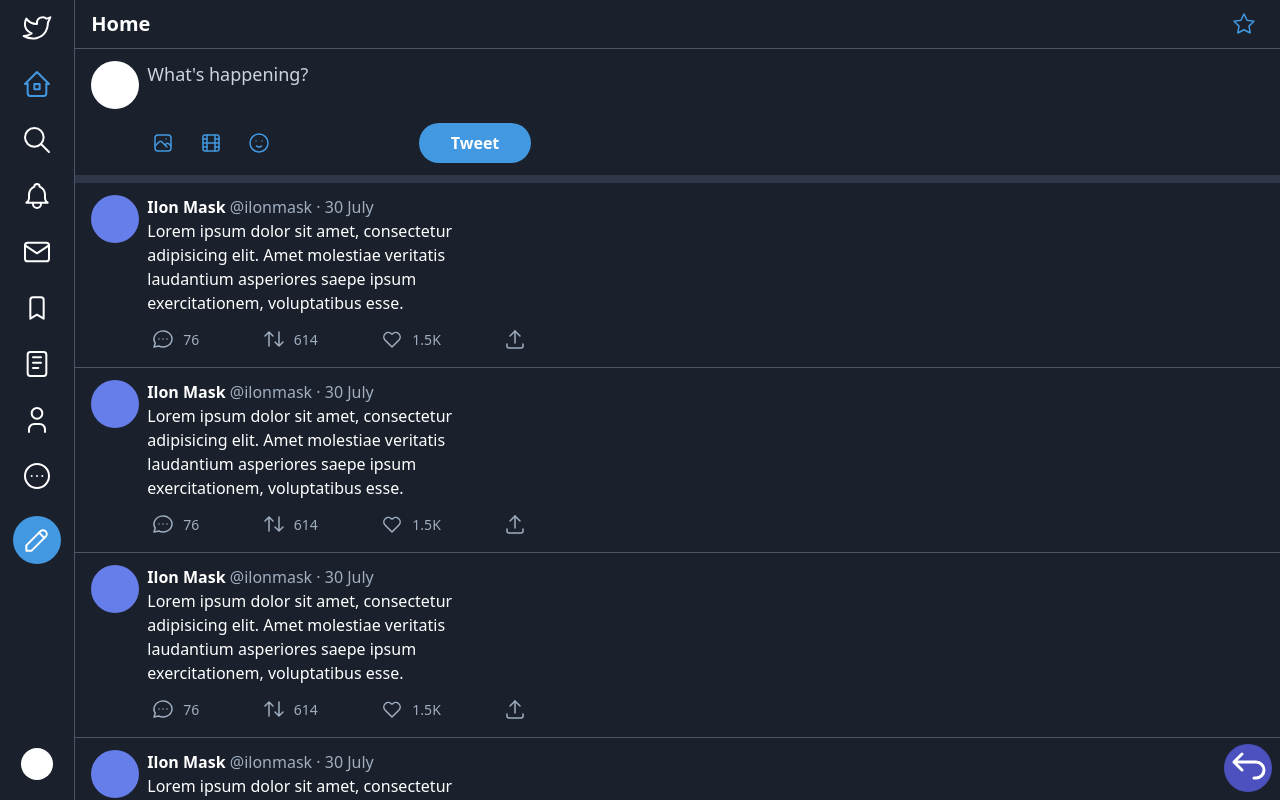
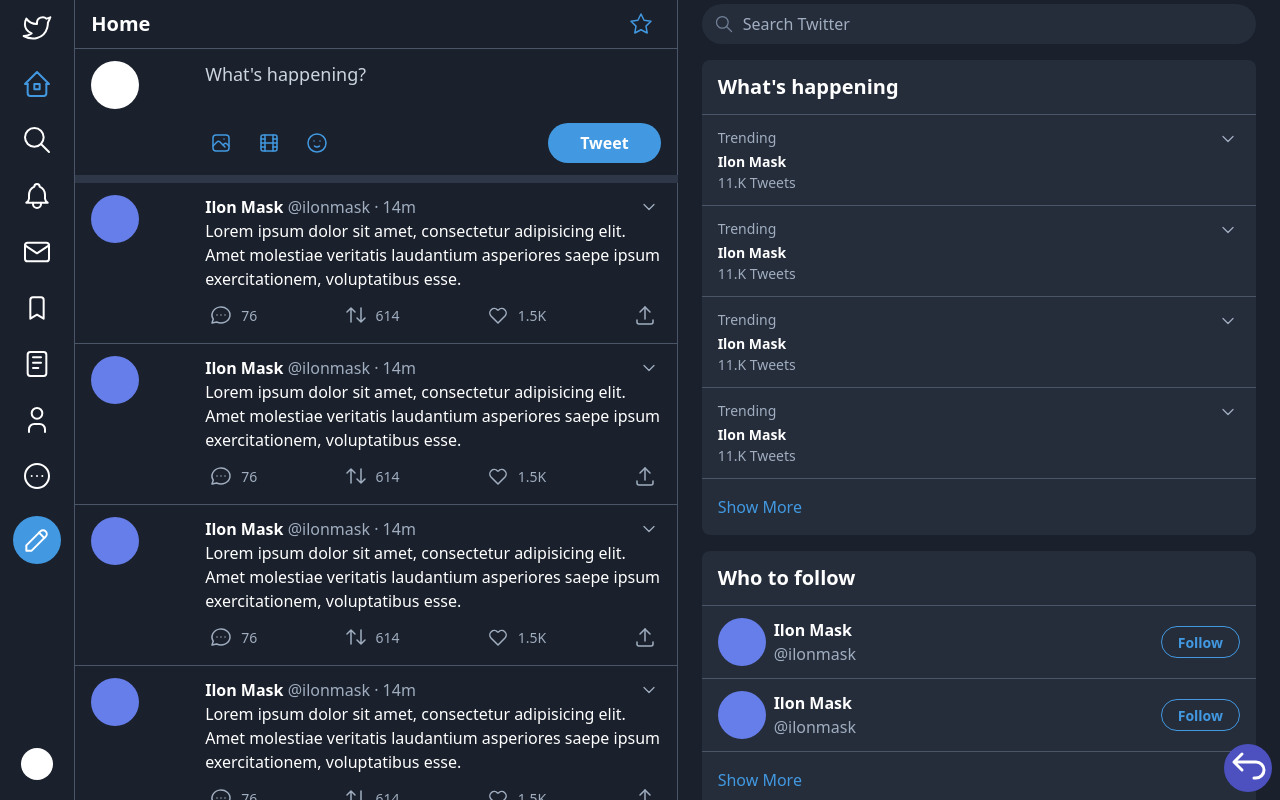
Before and after one commit to anthonyophernandez/tailwind-layouts, a Vue app: page /twitter-layout in a window 1280 px wide. Built offline with nearby package versions, Linux system fonts and the light colour scheme.

Commit message:
Right sidebar

```diff
--- a/src/views/layouts/TwitterLayout.vue
+++ b/src/views/layouts/TwitterLayout.vue
@@ -86,8 +86,9 @@
         </div>
       </div>
     </header>
-    <main class="w-full h-full overflow-y-auto">
-      <div class="flex items-center justify-between cursor-pointer h-12 w-full px-4 pỳ-3">
+    <main class="flex w-full h-full overflow-y-auto">
+      <div class="w-1/2">
+        <div class="flex items-center justify-between cursor-pointer h-12 w-full px-4 py-3 border-r border-gray-700">
           <h2 class="text-xl font-semibold text-white">Home</h2>
           <a class="flex items-center justify-center w-10 h-10 rounded-full text-blue-500 hover:bg-blue-500 hover:bg-opacity-25">
             <svg xmlns="http://www.w3.org/2000/svg" class="h-6 w-6 stroke-current icon icon-tabler icon-tabler-star" viewBox="0 0 24 24" stroke-width="1.5" fill="none" stroke-linecap="round" stroke-linejoin="round">
@@ -97,10 +98,12 @@
           </a>
         </div>
         <hr class="border-gray-700">
-      <div class="flex px-4 py-3">
+        <div class="flex w-full px-4 py-3 border-r border-gray-700">
+          <div class="w-1/5">
             <div class="h-12 w-12 rounded-full bg-white hover:bg-gray-300 cursor-pointer"></div>
-        <div class="ml-2">
-          <textarea rows="2" cols="50" class="h-12 w-full resize-none max-w-sm bg-transparent text-white text-lg placeholder-gray-400" placeholder="What's happening?"/>
+          </div>
+          <div class="w-4/5">
+            <textarea class="h-12 w-full resize-none bg-transparent text-white text-lg placeholder-gray-400" placeholder="What's happening?"/>
             <div class="flex justify-between mt-2">
               <div class="flex items-center justify-between w-32">
                 <a class="flex items-center justify-center cursor-pointer w-8 h-8 rounded-full text-blue-500 hover:bg-blue-500 hover:bg-opacity-25">
@@ -140,14 +143,24 @@
           </div>
         </div>
         <hr class="border-4 border-gray-800">
-      <div class="flex px-4 py-3 cursor-pointer hover:bg-gray-800 border-b border-gray-700" v-for="index in 12" :key="index">
+        <div class="flex justify-evenly w-full px-4 py-3 cursor-pointer hover:bg-gray-800 border-b border-r border-gray-700" v-for="index in 12" :key="index">
+          <div class="w-1/5">
             <div class="h-12 w-12 rounded-full bg-indigo-500 hover:bg-indigo-600 cursor-pointer"></div>
-        <div class="ml-2">
-          <p class="text-white cursor-pointer">
+          </div>
+          <div class="w-4/5">
+            <p class="flex justify-between w-full text-white cursor-pointer">
+              <span>
                 <span class="font-semibold hover:underline">Ilon Mask </span>
-            <span class="text-gray-500">@ilonmask &middot; 30 July</span>
+                <span class="text-gray-500">@ilonmask &middot; 14m</span>
+              </span>
+              <span class="flex items-center justify-center w-6 h-6 rounded-full hover:bg-blue-500 hover:bg-opacity-25 text-gray-500 hover:text-blue-500">
+                <svg xmlns="http://www.w3.org/2000/svg" class="h-5 w-5 stroke-current icon icon-tabler icon-tabler-chevron-down" viewBox="0 0 24 24" stroke-width="1.5" fill="none" stroke-linecap="round" stroke-linejoin="round">
+                  <path stroke="none" d="M0 0h24v24H0z"/>
+                  <polyline points="6 9 12 15 18 9" />
+                </svg>
+              </span>
             </p>
-          <p class="w-full max-w-sm text-white">Lorem ipsum dolor sit amet, consectetur adipisicing elit. Amet molestiae veritatis laudantium asperiores saepe ipsum exercitationem, voluptatibus esse.</p>
+            <p class="w-full text-white">Lorem ipsum dolor sit amet, consectetur adipisicing elit. Amet molestiae veritatis laudantium asperiores saepe ipsum exercitationem, voluptatibus esse.</p>
             <div class="flex items-center justify-between w-full mt-2">
               <div class="flex items-center cursor-pointer text-gray-500 hover:text-blue-500">
                 <a class="flex items-center justify-center w-8 h-8 rounded-full hover:bg-blue-500 hover:bg-opacity-25">
@@ -191,6 +204,78 @@
             </div>
           </div>
         </div>
+      </div>
+      <div class="w-1/2 py-1 px-6">
+        <div class="relative w-full mx-auto mb-4">
+          <span class="absolute inset-y-0 left-0 pl-3 flex items-center text-gray-600">
+            <svg xmlns="http://www.w3.org/2000/svg" class="h-5 w-5 stroke-current icon icon-tabler icon-tabler-search" viewBox="0 0 24 24" stroke-width="1.5" fill="none" stroke-linecap="round" stroke-linejoin="round">
+              <path stroke="none" d="M0 0h24v24H0z"/>
+              <circle cx="10" cy="10" r="7" />
+              <line x1="21" y1="21" x2="15" y2="15" />
+            </svg>
+          </span>
+          <input class="w-full h-10 pl-10 pr-4 py-2 text-white bg-gray-700 bg-opacity-25 focus:bg-transparent border border-transparent focus:border-blue-500 rounded-full focus:outline-none placeholder-gray-500" type="text" placeholder="Search Twitter">
+        </div>
+        <div class="w-full mb-4 text-white bg-gray-700 bg-opacity-25 rounded-lg overflow-hidden">
+          <div class="px-4 py-3">
+            <h2 class="text-xl font-semibold text-white">What's happening</h2>
+          </div>
+          <hr class="border-gray-700">
+          <div class="px-4 py-3 cursor-pointer hover:bg-gray-800 border-b border-gray-700" v-for="index in 4" :key="index">
+            <p class="flex justify-between">
+              <span class="text-gray-500 text-sm">Trending</span>
+              <span class="flex items-center justify-center w-6 h-6 rounded-full hover:bg-blue-500 hover:bg-opacity-25 text-gray-500 hover:text-blue-500">
+                <svg xmlns="http://www.w3.org/2000/svg" viewBox="0 0 24 24" stroke-width="1.5" fill="none" stroke-linecap="round" stroke-linejoin="round" class="h-5 w-5 stroke-current icon icon-tabler icon-tabler-chevron-down">
+                  <path stroke="none" d="M0 0h24v24H0z"></path>
+                  <polyline points="6 9 12 15 18 9"></polyline>
+                </svg>
+              </span>
+            </p>
+            <p class="text-white font-semibold text-sm">Ilon Mask</p>
+            <p class="text-gray-500 text-sm">11.K Tweets</p>
+          </div>
+          <div class="hover:bg-gray-800 px-4 py-4">
+            <h2 class="cursor-pointer text-base text-blue-500">Show More</h2>
+          </div>
+        </div>
+        <div class="w-full mb-4 text-white bg-gray-700 bg-opacity-25 rounded-lg overflow-hidden">
+          <div class="px-4 py-3">
+            <h2 class="text-xl font-semibold text-white">Who to follow</h2>
+          </div>
+          <hr class="border-gray-700">
+          <div class="flex items-center justify-between px-4 py-3 cursor-pointer hover:bg-gray-800 border-b border-gray-700" v-for="index in 2" :key="index">
+            <div class="flex">
+              <div class="h-12 w-12 rounded-full bg-indigo-500 hover:bg-indigo-600 cursor-pointer"></div>
+              <div class="ml-2">
+                <p class="font-semibold hover:underline">Ilon Mask</p>
+                <p class="text-gray-500">@ilonmask</p>
+              </div>
+            </div>
+            <button class="h-8 px-4 py-1 hover:bg-blue-500 hover:bg-opacity-25 text-sm text-blue-500 border border-blue-500 font-semibold rounded-full focus:outline-none">Follow</button>
+          </div>
+          <div class="hover:bg-gray-800 px-4 py-4">
+            <h2 class="cursor-pointer text-base text-blue-500">Show More</h2>
+          </div>
+        </div>
+        <div class="px-4 w-full">
+          <div class="flex w-full mb-1">
+            <a class="cursor-pointer text-sm text-gray-600 hover:underline">Terms</a>
+            <a class="cursor-pointer ml-2 text-sm text-gray-600 hover:underline">Privacy policy</a>
+            <a class="cursor-pointer ml-2 text-sm text-gray-600 hover:underline">Cookies</a>
+            <a class="cursor-pointer ml-2 text-sm text-gray-600 hover:underline">Ads info</a>
+            <a class="flex items-center cursor-pointer ml-2 text-sm text-gray-600 hover:underline">
+              More
+              <span>
+                <svg xmlns="http://www.w3.org/2000/svg" viewBox="0 0 24 24" stroke-width="1.5" fill="none" stroke-linecap="round" stroke-linejoin="round" class="h-5 w-5 stroke-current icon icon-tabler icon-tabler-chevron-down">
+                  <path stroke="none" d="M0 0h24v24H0z"></path>
+                  <polyline points="6 9 12 15 18 9"></polyline>
+                </svg>
+              </span>
+            </a>
+          </div>
+          <p class="text-sm text-gray-600">© 2020 Twitter, Inc.</p>
+        </div>
+      </div>
     </main>
   </div>
 </template>
```
Lines whose indentation alone changed are shown as unchanged.
